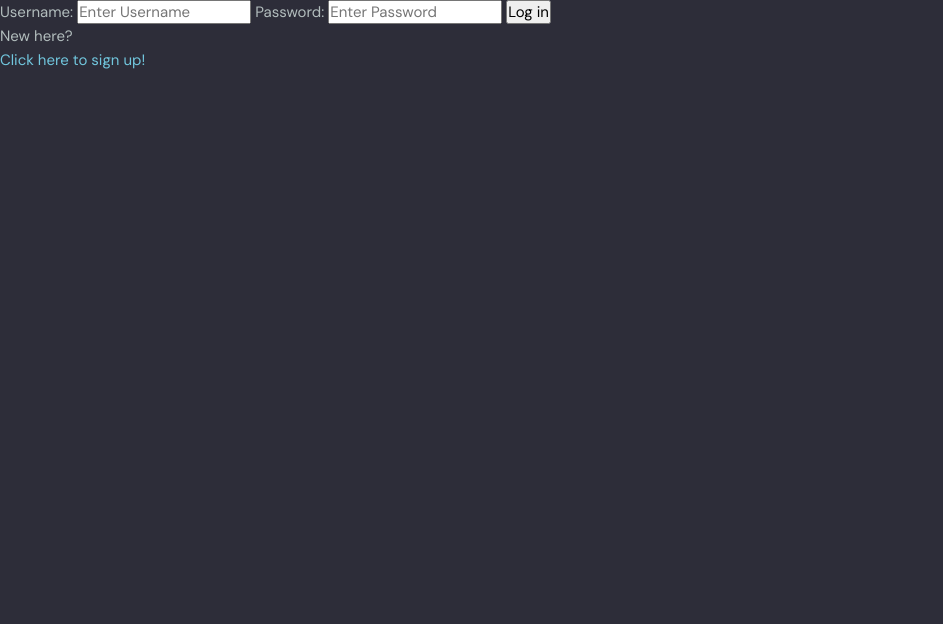
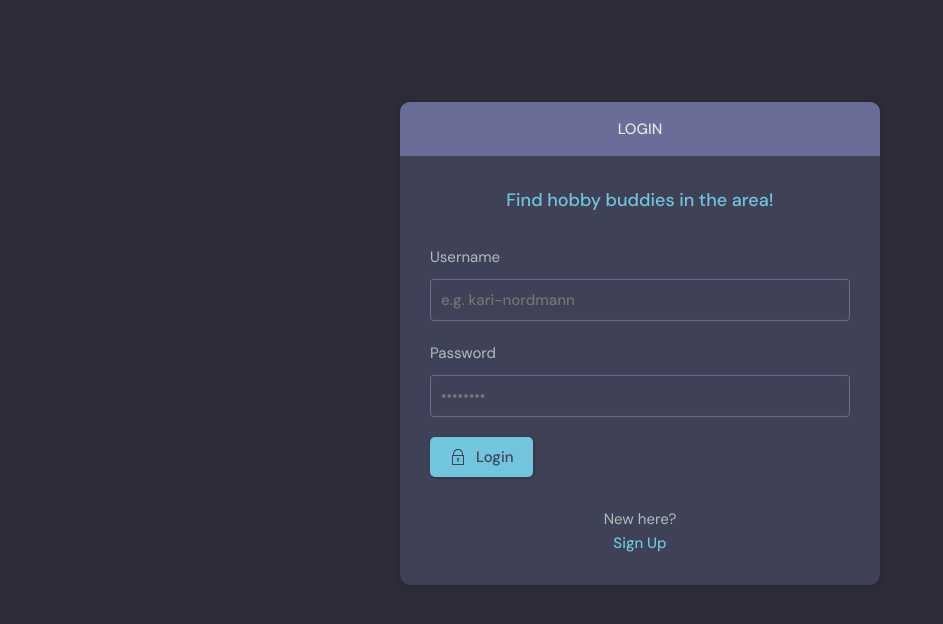
Before and after one commit to mariivaa/hobbymeets, a Django app: a page that uses base/templates/base/login_register.html in a window 1280 px wide. Shown: the part 76-700 px from the top of the page, without its empty margins (0-943 px from the left). Run offline with Django 4.2, Linux system fonts and the light colour scheme.

Commit message:
integrate template into delete functionality and login/register functionality

```diff
--- a/base/templates/base/login_register.html
+++ b/base/templates/base/login_register.html
@@ -1,42 +1,111 @@
 {% extends 'main.html' %}
+{% block content %}
+    <main class="auth layout">
 
-{% block content %}
+      {% if page == 'login' %}
+      <div class="container">
+        <div class="layout__box">
+          <div class="layout__boxHeader">
+            <div class="layout__boxTitle">
+              <h3>Login</h3>
+            </div>
+          </div>
+          <div class="layout__body">
+            <h2 class="auth__tagline">Find hobby buddies in the area!</h2>
 
-{% if page == 'login' %}
-<!--LOGIN FORM:-->
-<div>
-    <form method="POST" action="">
-        {% csrf_token %}
+            <form class="form" method="POST" action="">
+              {% csrf_token %}
+              <div class="form__group form__group">
+                <label for="room_name">Username</label>
+                <input id="username" name="username" type="text" placeholder="e.g. kari-nordmann" />
+              </div>
+              <div class="form__group">
+                <label for="password">Password</label>
+                <input
+                  id="password"
+                  name="password"
+                  type="password"
+                  placeholder="&bull;&bull;&bull;&bull;&bull;&bull;&bull;&bull;"
+                />
+              </div>
 
-        <label>Username:</label>
-        <input type="text" name="username" placeholder="Enter Username" />
+              <button class="btn btn--main" type="submit">
+                <svg
+                  version="1.1"
+                  xmlns="http://www.w3.org/2000/svg"
+                  width="32"
+                  height="32"
+                  viewBox="0 0 32 32"
+                >
+                  <title>lock</title>
+                  <path
+                    d="M27 12h-1v-2c0-5.514-4.486-10-10-10s-10 4.486-10 10v2h-1c-0.553 0-1 0.447-1 1v18c0 0.553 0.447 1 1 1h22c0.553 0 1-0.447 1-1v-18c0-0.553-0.447-1-1-1zM8 10c0-4.411 3.589-8 8-8s8 3.589 8 8v2h-16v-2zM26 30h-20v-16h20v16z"
+                  ></path>
+                  <path
+                    d="M15 21.694v4.306h2v-4.306c0.587-0.348 1-0.961 1-1.694 0-1.105-0.895-2-2-2s-2 0.895-2 2c0 0.732 0.413 1.345 1 1.694z"
+                  ></path>
+                </svg>
 
-        <label>Password:</label>
-        <input type="password" name="password" placeholder="Enter Password" /> <!--type="password" censors your password when writing-->
+                Login
+              </button>
+            </form>
 
-        <input type="submit" value="Log in" />
-    </form>
+            <div class="auth__action">
+              <p>New here?</p>
+              <a href="{% url 'register' %}" class="btn btn--link">Sign Up</a>
+            </div>
+          </div>
+        </div>
+      </div>
+      {% else %}
+      <div class="container">
+        <div class="layout__box">
+          <div class="layout__boxHeader">
+            <div class="layout__boxTitle">
+              <h3>Register</h3>
+            </div>
+          </div>
+          <div class="layout__body">
+            <h2 class="auth__tagline">Find hobby buddies in the area!</h2>
 
-    <p>New here?</p>
-    <a href="{% url 'register' %}">Click here to sign up!</a>
+            <form class="form" method="POST" action="">
+              {% csrf_token %}
 
-</div>
+              {% for field in form %}
+              <div class="form__group form__group">
+                <label for="room_name">{{field.label}}</label>
+                {{field}}
+              </div>
+              {% endfor %}
 
-{% else %}
-<!--REGISTRATION FORM:-->
-<div>
-    <form method="POST" action="">
-        {% csrf_token %}
-        {{form.as_p}} <!--as_p renders the form wrapped in paragraph tags and makes styling a lil bit better-->
-        <input type="submit" value="register" />
-    </form>
+              <button class="btn btn--main" type="submit">
+                <svg
+                  version="1.1"
+                  xmlns="http://www.w3.org/2000/svg"
+                  width="32"
+                  height="32"
+                  viewBox="0 0 32 32"
+                >
+                  <title>lock</title>
+                  <path
+                    d="M27 12h-1v-2c0-5.514-4.486-10-10-10s-10 4.486-10 10v2h-1c-0.553 0-1 0.447-1 1v18c0 0.553 0.447 1 1 1h22c0.553 0 1-0.447 1-1v-18c0-0.553-0.447-1-1-1zM8 10c0-4.411 3.589-8 8-8s8 3.589 8 8v2h-16v-2zM26 30h-20v-16h20v16z"
+                  ></path>
+                  <path
+                    d="M15 21.694v4.306h2v-4.306c0.587-0.348 1-0.961 1-1.694 0-1.105-0.895-2-2-2s-2 0.895-2 2c0 0.732 0.413 1.345 1 1.694z"
+                  ></path>
+                </svg>
 
-    <p>Already have a user? Then what are you doing here??</p>
-    <a href="{% url 'login' %}">Log in here!</a>
+                Register
+              </button>
+            </form>
 
-</div>
-{% endif %}
-
-
-
+            <div class="auth__action">
+              <p>Already have an account?</p>
+              <a href="{% url 'login' %}" class="btn btn--link">Log in</a>
+            </div>
+          </div>
+        </div>
+      </div>
+      {% endif %}
+    </main>
 {% endblock content %}
--- a/base/templates/base/room.html
+++ b/base/templates/base/room.html
@@ -87,7 +87,7 @@
                         <div class="avatar avatar--small">
                           <img src="https://randomuser.me/api/portraits/men/37.jpg" />
                         </div>
-                        <span>@{{message.user.username}}</span>
+                        <span>@{{message.user.username}}</span> <!--TODO: fix so that messages are displayed in chrono order, with most recent ones closest to the input text field-->
                       </a>
                       <span class="thread__date">{{message.created|timesince}} ago</span>
                     </div>
@@ -113,7 +113,9 @@
             </div>
           </div>
           <div class="room__message">
-            <form action="#"><input name="" placeholder="Write your message here..." /></form>
+            <form method="POST">
+              {% csrf_token %}
+              <input name="body" placeholder="Write your message here..." /></form>
           </div>
         </div>
         <!-- Room End -->
--- a/base/views.py
+++ b/base/views.py
@@ -180,7 +180,7 @@ def deleteMessage(request, pk):
 
     if request.method == 'POST':
         message.delete()
-        return redirect('home')
+        return redirect('home') #TODO: send users back to prev page
     return render(request, 'base/delete.html', {'obj' : message})
 
 
```
Also changed, not shown: base/templates/base/delete.html (+32 -11 lines), base/templates/base/delete_old.html (added, +15 -0 lines), base/templates/base/login_register_old.html (added, +42 -0 lines), base/migrations/0005_alter_message_options.py (added).
